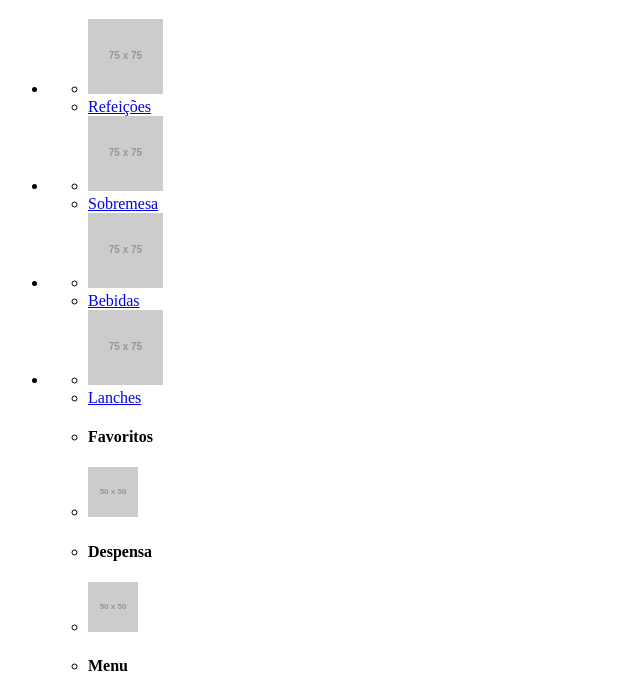
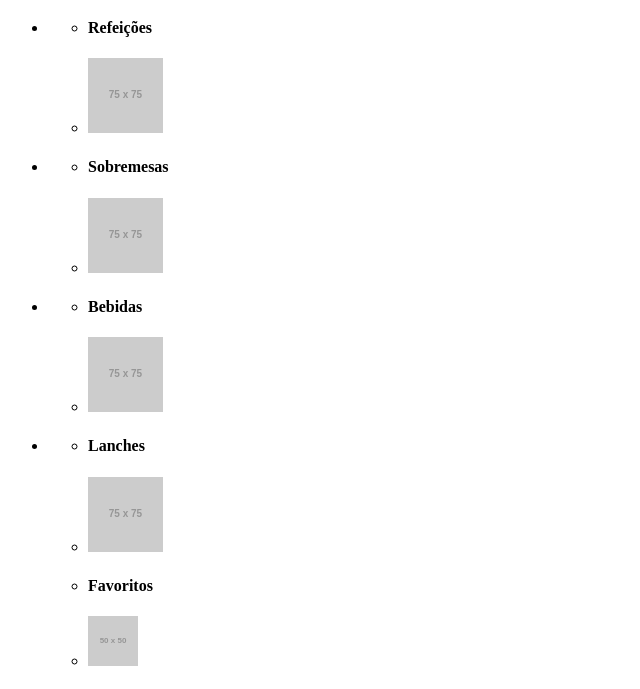
Before and after one commit to MaluSevilha/MaluSevilha.github.io, a plain HTML site: page index.html in a window 1280 px wide. Shown: the part 61-750 px from the top of the page, without its empty margins (0-640 px from the left). Drawn offline with Linux system fonts and the light colour scheme; placeholder pictures from the web are drawn by us.

Commit message:
consertando o menu e adicionando o título das pgs

```diff
--- a/index.html
+++ b/index.html
@@ -17,14 +17,16 @@
         <!-- Refeição -->
         <li>
             <ul>
+                <!-- Escrita -->
+                <li>
+                    <h4>
+                        Refeições
+                    </h4>
+                </li>
+
                 <!-- Imagem -->
                 <li>
-                    <img src = "https://fakeimg.pl/75x75" alt = "foto de uma refeição">
-                </li>
-
-                <!-- Link -->
-                <li>
-                    <a href = "refeicao.html" target = "_blank"> Refeições </a>
+                    <a href = "sugestoes.html" target = "_blank"> <img src = "https://fakeimg.pl/75x75" alt = "foto de uma refeição"> </a>
                 </li>
             </ul>
         </li>
@@ -32,14 +34,16 @@
         <!-- Sobremesa -->
         <li>
             <ul>
+                <!-- Escrita -->
+                <li>
+                    <h4>
+                        Sobremesas
+                    </h4>
+                </li>
+
                 <!-- Imagem -->
                 <li>
-                    <img src = "https://fakeimg.pl/75x75" alt = "foto de uma sobremesa">
-                </li>
-
-                <!-- Link -->
-                <li>
-                    <a href = "sobremesa.html" target = "_blank"> Sobremesa </a>
+                    <a href = "sugestoes.html" target = "_blank"> <img src = "https://fakeimg.pl/75x75" alt = "foto de uma sobremesa"> </a>
                 </li>
             </ul>
         </li>
@@ -47,14 +51,16 @@
         <!-- Bebidas -->
         <li>
             <ul>
+                <!-- Escrita -->
+                <li>
+                    <h4>
+                        Bebidas
+                    </h4>
+                </li>
+
                 <!-- Imagem -->
                 <li>
-                    <img src = "https://fakeimg.pl/75x75" alt = "foto de uma bebida">
-                </li>
-
-                <!-- Link -->
-                <li>
-                    <a href = "bebida.html" target = "_blank"> Bebidas </a>
+                    <a href = "sugestoes.html" target = "_blank"> <img src = "https://fakeimg.pl/75x75" alt = "foto de uma bebida"> </a>
                 </li>
             </ul>
         </li>
@@ -62,14 +68,16 @@
         <!-- Lanches -->
         <li>
             <ul>
+                <!-- Escrita -->
+                <li>
+                    <h4>
+                        Lanches
+                    </h4>
+                </li>
+
                 <!-- Imagem -->
                 <li>
-                    <img src = "https://fakeimg.pl/75x75" alt = "foto de um Lanche">
-                </li>
-
-                <!-- Link -->
-                <li>
-                    <a href = "lanche.html" target = "_blank"> Lanches </a>
+                    <a href = "sugestoes.html" target = "_blank"> <img src = "https://fakeimg.pl/75x75" alt = "foto de um Lanche"> </a>
                 </li>
             </ul>
         </li>
```
Also changed, not shown: compras.html (+1 -1 lines), despensa.html (+1 -1 lines), favoritos.html (+1 -1 lines), sugestoes.html (+1 -1 lines), user.html (+1 -1 lines).
